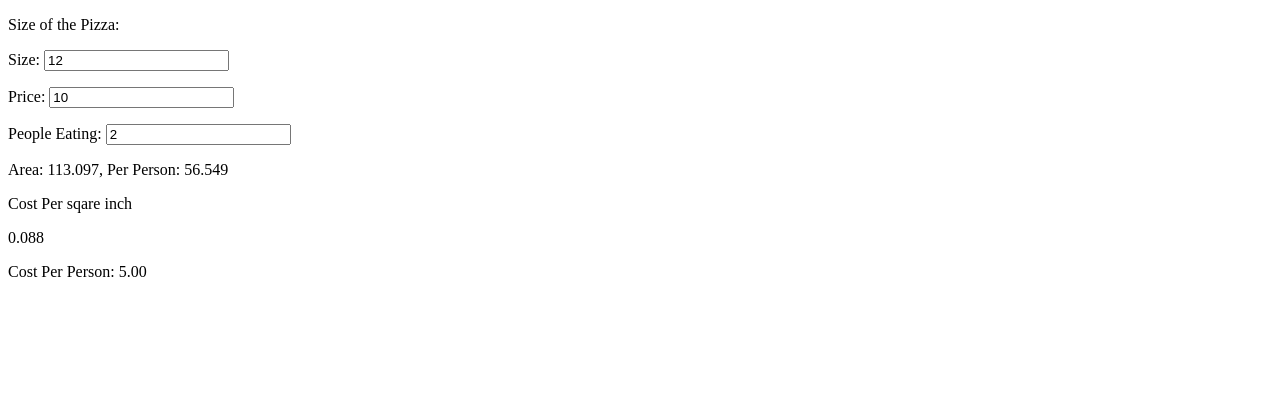
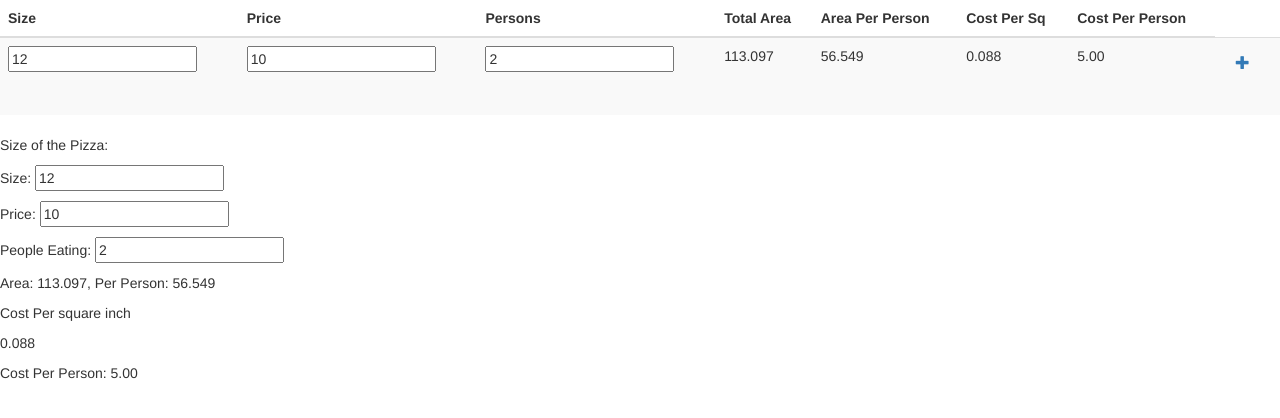
Before and after one commit to doylecentral/faircut, a website: page index.html in a window 1280 px wide. Drawn offline with nearby package versions, Linux system fonts and the light colour scheme.

Commit message:
Updated for table view

```diff
--- a/index.html
+++ b/index.html
@@ -2,29 +2,78 @@
 <html>
 
 <head>
-    <script src= "http://ajax.googleapis.com/ajax/libs/angularjs/1.2.26/angular.min.js"></script>
+    <script src="http://ajax.googleapis.com/ajax/libs/angularjs/1.2.26/angular.min.js"></script>
+    <link rel="stylesheet" href="http://maxcdn.bootstrapcdn.com/bootstrap/3.2.0/css/bootstrap.min.css">
 </head>
 
 <body>
 
 <div ng-app="myApp" ng-controller="myCtrl" ng-init="size=12; price=10; eaters=2">
-    <p>{{firstName}}</p>
+
+    <table class="table table-striped">
+        <thead>
+        <tr>
+            <th>Size</th>
+            <th>Price</th>
+            <th>Persons</th>
+            <th>Total Area</th>
+            <th>Area Per Person</th>
+            <th>Cost Per Sq</th>
+            <th>Cost Per Person</th>
+        </tr>
+        </thead>
+        <tbody>
+        <!-- <tr ng-repeat="user in users"> -->
+        <!--
+    <td>
+        <button class="btn" ng-click="editUser(user.id)">
+            <span class="glyphicon glyphicon-pencil"></span>&nbsp;&nbsp;Edit
+        </button>
+    </td>
+        -->
+        <tr id="yo">
+            <td><input type="text" ng-model="size" value="size"></td>
+            <td><input type="text" ng-model="price" value="price"></td>
+            <td><input type="text" ng-model="eaters" value="eaters"></td>
+
+
+            <td>{{ calc(size) | number:3 }}</td>
+            <td>{{calc(size) / eaters | number:3}}</td>
+            <td>{{price / calc(size) | number:3 }}</td>
+            <td>{{price / eaters | number:2 }}</td>
+            <td><a class="btn" style="margin-bottom: 27px;" href="#" tooltip="Add" ng-click='addRow()'>
+                <i class="glyphicon glyphicon-plus"></i>
+            </a></td>
+        </tr>
+        </tbody>
+
+    </table>
+
     <p>Size of the Pizza:</p>
-    <p>Size:  <input type="text" ng-model="size" value="size"></p>
+
+    <p>Size: <input type="text" ng-model="size" value="size"></p>
+
     <p>Price: <input type="text" ng-model="price" value="price"></p>
+
     <p>People Eating: <input type="text" ng-model="eaters" value="eaters"></p>
 
     <p>Area: {{ calc(size) | number:3 }}, Per Person: {{calc(size) / eaters | number:3}}</p>
-    <p>Cost Per sqare inch </p> {{price / calc(size) | number:3 }} </p>
+
+    <p>Cost Per square inch </p> {{price / calc(size) | number:3 }} </p>
     <p>Cost Per Person: {{price / eaters | number:2 }}</p>
 
 </div>
 
 <script>
     var app = angular.module("myApp", []);
-    app.controller("myCtrl", function($scope) {
-        $scope.calc = function(size){
-            return Math.pow(size / 2 ,2) * Math.PI;
+    app.controller("myCtrl", function ($scope) {
+        $scope.calc = function (size) {
+            return Math.pow(size / 2, 2) * Math.PI;
+        },
+        $scope.addRow = function () {
+            console.log("Hey: " + this.id);
+            $scope.items.push($scope.newitem);
+            console.log('+ clicked');
         }
     });
 </script>
```
